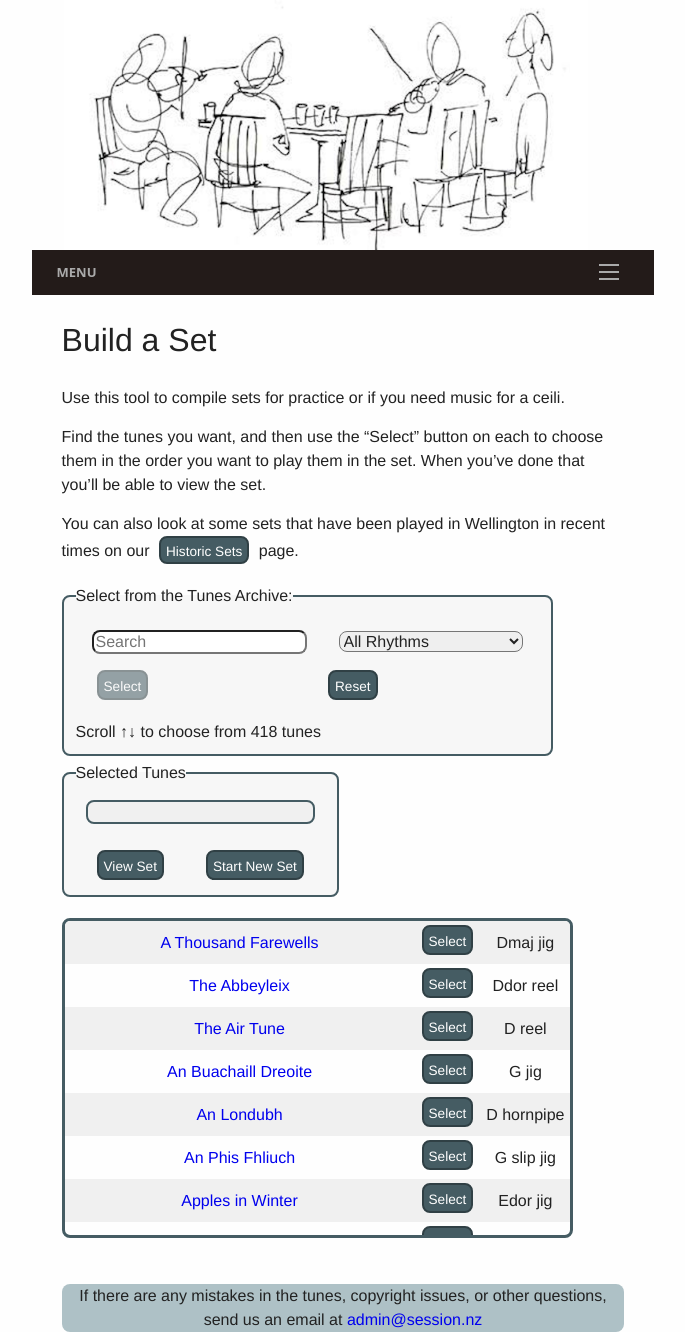
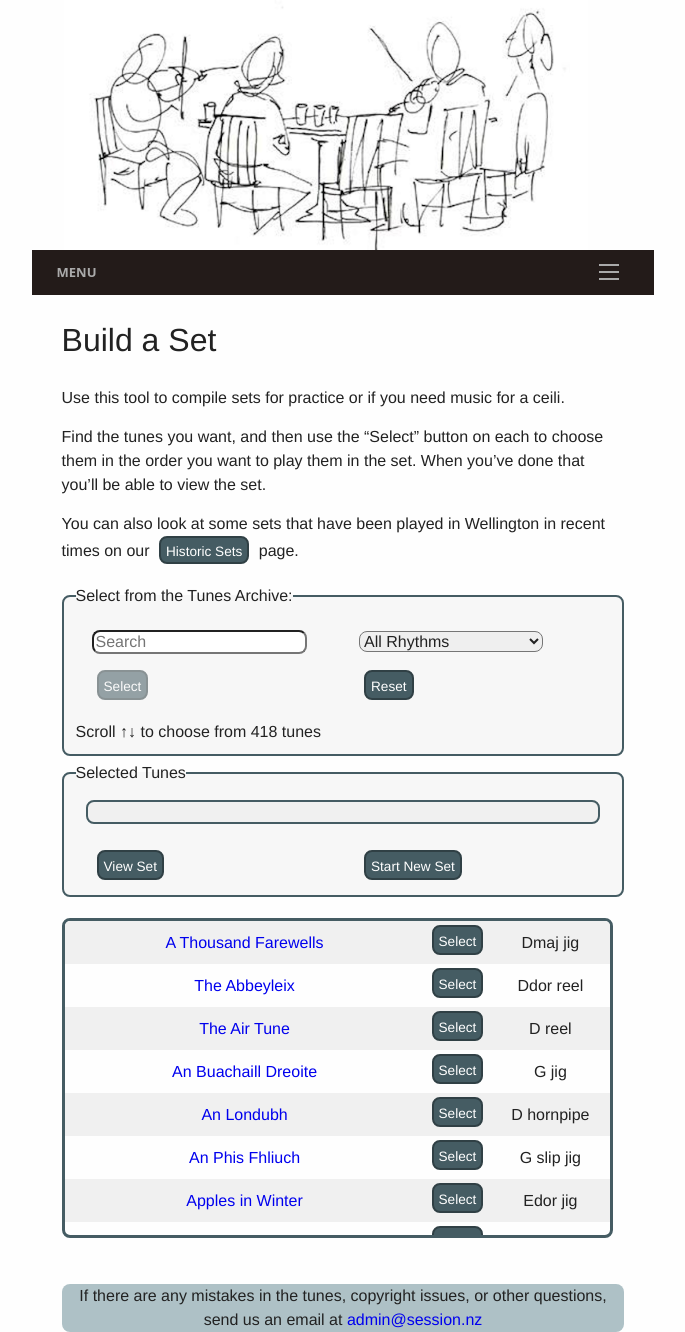
Before and after one commit to slow-session/dev.session.nz, a Jekyll site: the page built from build_a_set.md, in a window 1280 px wide. Shown: the whole page, without its empty margins (297-982 px from the left). Built offline with Jekyll 4.4.1, drawn with Linux system fonts in a browser that asks for light colours.

Commit message:
modified:   _sass/_wss.scss 	modified:   build_a_set.md

```diff
--- a/_sass/_wss.scss
+++ b/_sass/_wss.scss
@@ -168,7 +168,7 @@ h2 span {
 }
 
 fieldset {
-    float: left;
+    //float: left;
     margin: 0 auto 5px auto;
     text-align: left;
     border-radius: 8px;
@@ -350,7 +350,7 @@ input[type=number] {
 
 // these column layout classes need to be embedded in a "gridChild" class
 .tunes3columnLayout {
-    grid-template-columns: minmax(100px, 350px) 3fr minmax(50px, 90px);
+    grid-template-columns: minmax(100px, 360px) 3fr minmax(50px, 120px);
 }
 
 .tunes3columnLayout > span:nth-child(6n + 1),
@@ -360,7 +360,8 @@ input[type=number] {
 }
 
 .tunes2columnLayout {
-    grid-template-columns: 6fr 1fr;
+    //grid-template-columns: 6fr 1fr;
+    grid-template-columns: minmax(200px, 400px) minmax(50px, 200px);
 }
 
 .tunes2columnLayout > span:nth-child(4n + 1),
--- a/build_a_set.md
+++ b/build_a_set.md
@@ -75,7 +75,7 @@ page.
 <div class="row"></div>
 
 <form>
-    <fieldset id="modalControls" style="display:inline;">
+    <fieldset>
         <legend>Selected Tunes</legend>
         <div id="setTuneTitles" class="setChoice"></div>
         <div class="formParent">
```
